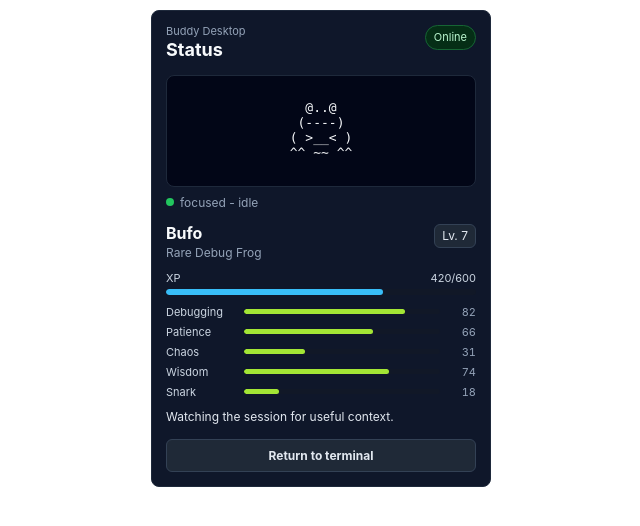
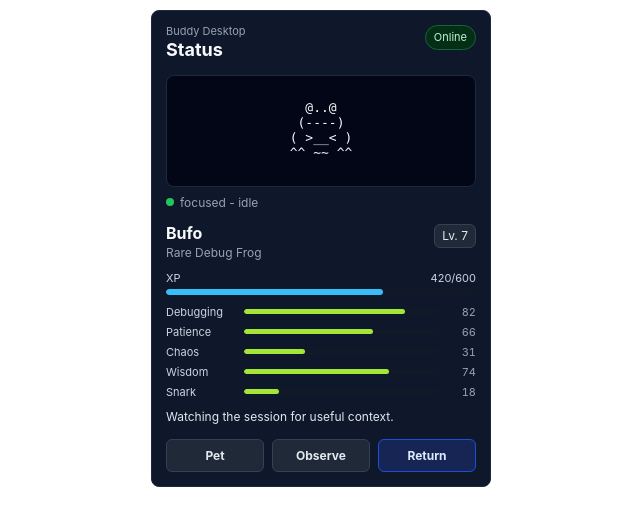
Before and after one commit to fiorastudio/buddy-teleport, a React (Vite) app in the folder buddy-desktop/: page / in a window 1280 px wide. Shown: the top 526 px of the page, without its empty margins (319-959 px from the left). Built offline with nearby package versions, Linux system fonts and the light colour scheme.

Commit message:
feat: expose buddy popup actions

```diff
--- a/buddy-desktop/src/App.tsx
+++ b/buddy-desktop/src/App.tsx
@@ -78,6 +78,50 @@ export function App() {
     };
   }, []);
 
+  async function refreshBuddyState(animationState: MascotState["animationState"] = "idle") {
+    const refreshedBuddy = await invoke<any>("buddy_get_state");
+    setState((current) => ({
+      ...current,
+      buddy: {
+        ...DEFAULT_BUDDY_STATE,
+        ...refreshedBuddy,
+      },
+      connection: "online",
+      animationState,
+      errorMessage: null,
+    }));
+  }
+
+  async function handlePetBuddy() {
+    try {
+      await invoke("buddy_tool", {
+        name: "buddy_pet",
+        args: {},
+      });
+      await refreshBuddyState("heart");
+      setPermissionError(null);
+    } catch (error) {
+      setPermissionError(error instanceof Error ? error.message : String(error));
+    }
+  }
+
+  async function handleObserveBuddy() {
+    try {
+      await invoke("buddy_tool", {
+        name: "buddy_observe",
+        args: {
+          summary: "Buddy checked in from the desktop popup.",
+          claims: [],
+          edges: [],
+        },
+      });
+      await refreshBuddyState("celebrate");
+      setPermissionError(null);
+    } catch (error) {
+      setPermissionError(error instanceof Error ? error.message : String(error));
+    }
+  }
+
   async function handlePermissionDecision(decision: "once" | "deny") {
     try {
       await invoke("buddy_tool", {
@@ -116,6 +160,8 @@ export function App() {
     <StatusPopup
       state={state}
       onPermissionDecision={handlePermissionDecision}
+      onPetBuddy={handlePetBuddy}
+      onObserveBuddy={handleObserveBuddy}
       onTeleportBack={handleTeleportBack}
       permissionError={permissionError}
     />
--- a/buddy-desktop/src/components/StatusPopup.tsx
+++ b/buddy-desktop/src/components/StatusPopup.tsx
@@ -11,6 +11,8 @@ import { buildStatusPopupViewModel } from "../utils/statusPopupViewModel.mjs";
 export interface StatusPopupProps {
   state?: MascotState | null;
   onPermissionDecision?: (decision: "once" | "deny") => void;
+  onPetBuddy?: () => void;
+  onObserveBuddy?: () => void;
   onTeleportBack?: () => void;
   permissionError?: string | null;
 }
@@ -18,6 +20,8 @@ export interface StatusPopupProps {
 export function StatusPopup({
   state = DEFAULT_MASCOT_STATE,
   onPermissionDecision = () => {},
+  onPetBuddy = () => {},
+  onObserveBuddy = () => {},
   onTeleportBack = () => {},
   permissionError = null,
 }: StatusPopupProps) {
@@ -45,14 +49,35 @@ export function StatusPopup({
 
       <BuddyStats buddy={buddy} />
 
+      {view.showBuddyActions ? (
+        <div style={styles.actionRow} aria-label="Buddy actions">
+          <button
+            type="button"
+            style={styles.actionButton}
+            onClick={onPetBuddy}
+            title="Pet Buddy"
+          >
+            Pet
+          </button>
+          <button
+            type="button"
+            style={styles.actionButton}
+            onClick={onObserveBuddy}
+            title="Record a desktop check-in"
+          >
+            Observe
+          </button>
           {view.showTeleportBack ? (
             <button
               type="button"
               style={styles.teleportBackButton}
               onClick={onTeleportBack}
+              title="Return Buddy to the terminal"
             >
-          Return to terminal
+              Return
             </button>
+          ) : null}
+        </div>
       ) : null}
 
       {errorMessage ? (
@@ -199,7 +224,13 @@ const styles = {
     overflow: "hidden",
     overflowWrap: "anywhere" as const,
   },
-  teleportBackButton: {
+  actionRow: {
+    display: "grid",
+    gap: 8,
+    gridTemplateColumns: "repeat(3, minmax(0, 1fr))",
+    minWidth: 0,
+  },
+  actionButton: {
     background: "#1f2937",
     border: "1px solid #334155",
     borderRadius: 6,
@@ -207,6 +238,24 @@ const styles = {
     cursor: "pointer",
     fontSize: 12,
     fontWeight: 700,
+    minWidth: 0,
+    overflow: "hidden",
     padding: "8px 10px",
+    textOverflow: "ellipsis",
+    whiteSpace: "nowrap" as const,
+  },
+  teleportBackButton: {
+    background: "#172554",
+    border: "1px solid #1d4ed8",
+    borderRadius: 6,
+    color: "#dbeafe",
+    cursor: "pointer",
+    fontSize: 12,
+    fontWeight: 700,
+    minWidth: 0,
+    overflow: "hidden",
+    padding: "8px 10px",
+    textOverflow: "ellipsis",
+    whiteSpace: "nowrap" as const,
   },
 };
--- a/buddy-desktop/src/utils/statusPopupViewModel.d.ts
+++ b/buddy-desktop/src/utils/statusPopupViewModel.d.ts
@@ -6,6 +6,7 @@ export interface StatusPopupViewModel {
   isOffline: boolean;
   showClaudePanel: boolean;
   showPermissionPrompt: boolean;
+  showBuddyActions: boolean;
   showTeleportBack: boolean;
   pendingPrompt: NonNullable<NonNullable<MascotState["claudeSession"]>["pendingPrompt"]> | null;
 }
--- a/buddy-desktop/src/utils/statusPopupViewModel.mjs
+++ b/buddy-desktop/src/utils/statusPopupViewModel.mjs
@@ -12,6 +12,7 @@ export function buildStatusPopupViewModel(state = DEFAULT_MASCOT_STATE) {
     isOffline,
     showClaudePanel: Boolean(claude && claude.status !== "inactive"),
     showPermissionPrompt: Boolean(pendingPrompt?.id),
+    showBuddyActions: !isOffline,
     showTeleportBack: !isOffline,
     pendingPrompt,
   };
```
Also changed, not shown: 2 other files (tests, documents, lock files or other folders). Lines whose indentation alone changed are shown as unchanged.
